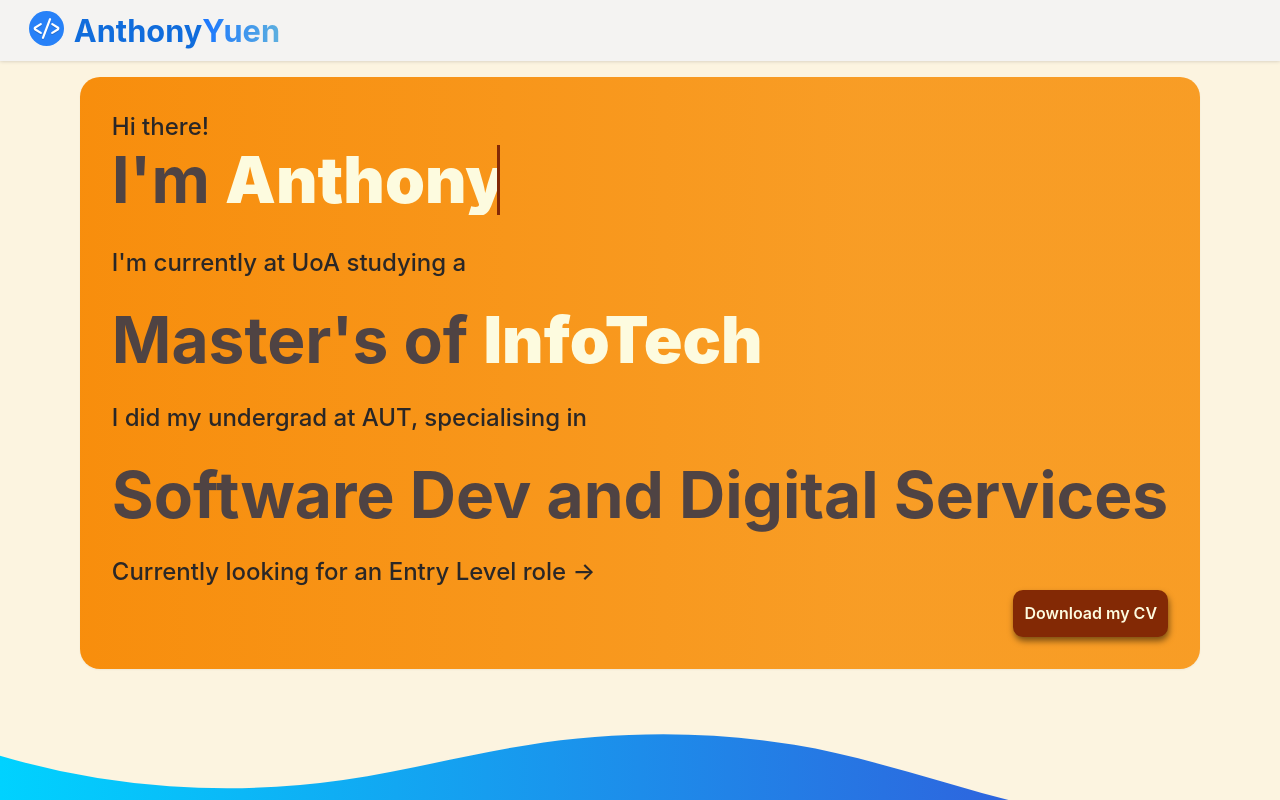
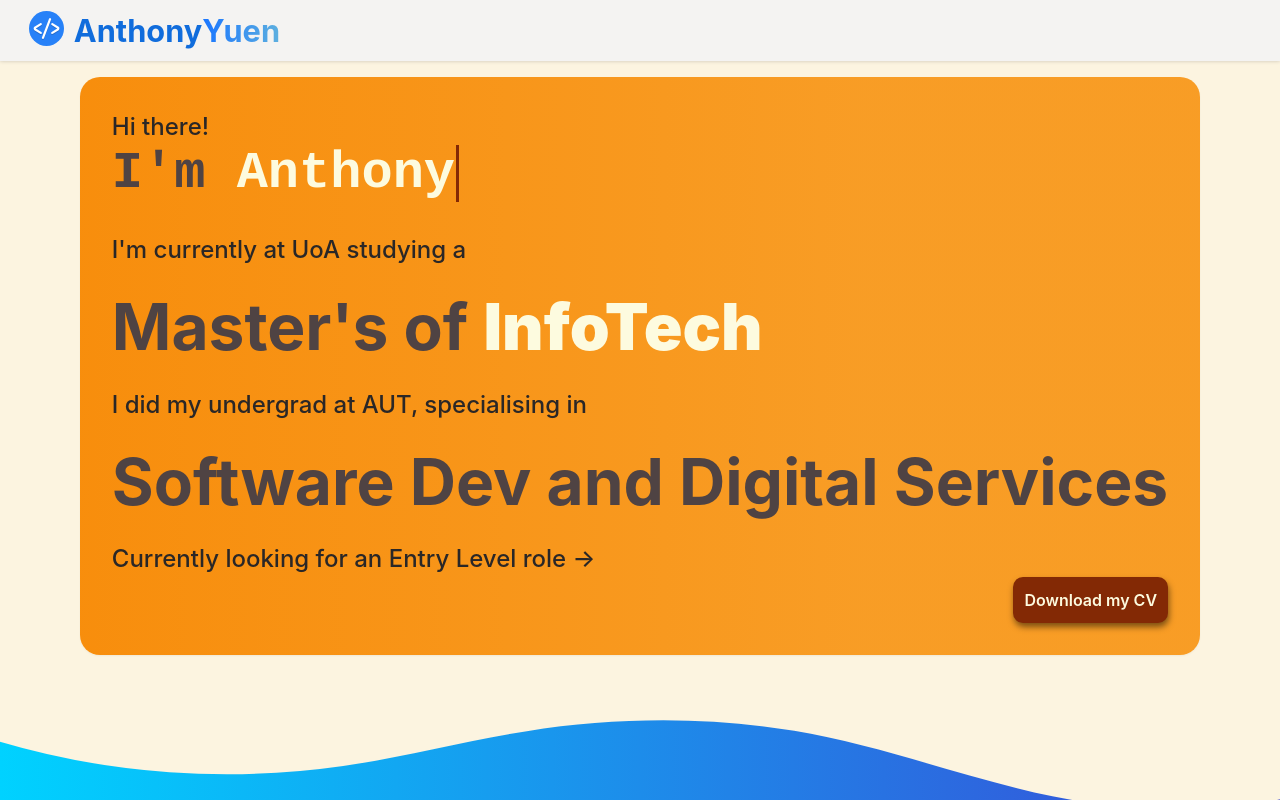
Before and after one commit to An1honyY/anthonyyuen, a React (Vite) app: page / in a window 1280 px wide. Shown: the top 800 px of the page. Built offline with nearby package versions, Linux system fonts and the light colour scheme.

Commit message:
fixed typewriter to work consistently. Uses monospaced font.

```diff
--- a/src/pages/home.css
+++ b/src/pages/home.css
@@ -136,20 +136,14 @@
     overflow: hidden;
     white-space: nowrap;
     border-right: 3px solid black; /* cursor */
-    animation: typing 1.5s steps(17, end) forwards,
+    font-family: monospace;
+    animation: typing 1.3s steps(11, end) forwards,
     blink-caret 1s step-end infinite;
 }
 
 @keyframes typing {
     from { width: 0 }
-    to { width: 9ch }
-}
-
-@media (max-width: 600px) {
-    @keyframes typing {
-        from { width: 0 }
-        to { width: 10ch }
-    }
+    to { width: 11.14ch }
 }
 
 @keyframes blink-caret {
```
